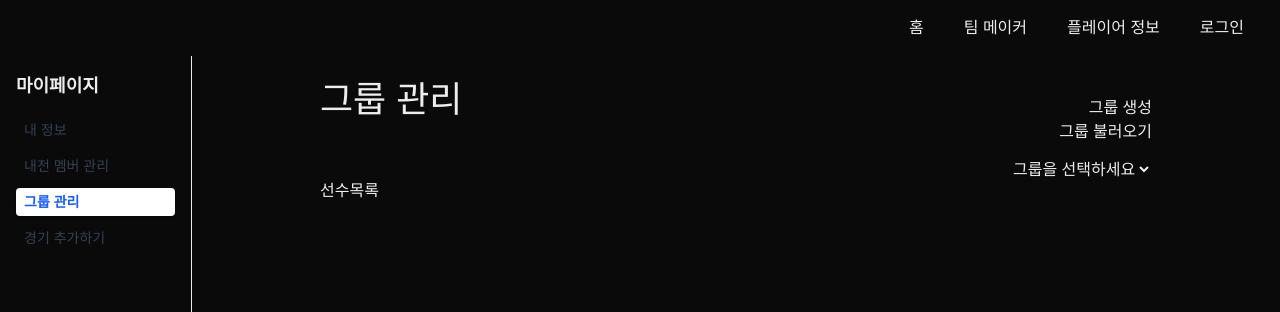
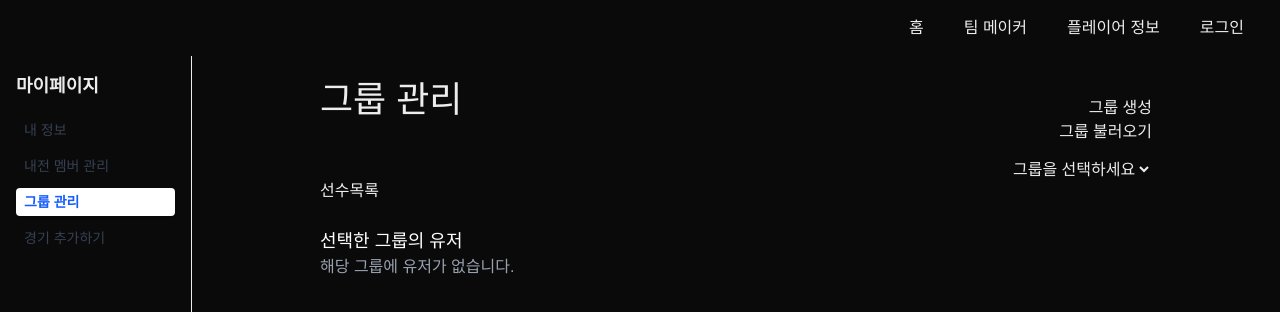
Before and after one commit to asdfqaz74/team-maker-ts, a Next.js app: page /mypage/group in a window 1280 px wide. Shown: the top 312 px of the page. Built offline with nearby package versions, Linux system fonts and the light colour scheme.

Commit message:
그룹 유저 목록 컴포넌트 추가: 선택한 그룹의 유저를 조회하여 표시하는 기능 구현

```diff
--- /dev/null
+++ b/app/mypage/group/GroupUserList.js
@@ -0,0 +1,46 @@
+"use client";
+
+import { useEffect, useState } from "react";
+import { useAtom } from "jotai";
+import { selectedGroupAtom } from "@/store/group";
+
+export default function GroupUserList() {
+  const [selectedGroup] = useAtom(selectedGroupAtom);
+  const [users, setUsers] = useState([]);
+
+  useEffect(() => {
+    const fetchUsers = async () => {
+      if (!selectedGroup) return;
+
+      const token = sessionStorage.getItem("token");
+      const response = await fetch(`/api/me/group/${selectedGroup}/users`, {
+        headers: {
+          Authorization: `Bearer ${token}`,
+        },
+      });
+
+      const data = await response.json();
+      if (response.ok) {
+        setUsers(data);
+      } else {
+        console.error("유저 불러오기 실패:", data.error);
+      }
+    };
+    fetchUsers();
+  }, [selectedGroup]);
+
+  return (
+    <div className="mt-6">
+      <h3 className="text-white text-lg">선택한 그룹의 유저</h3>
+      {users.length === 0 ? (
+        <p className="text-gray-400">해당 그룹에 유저가 없습니다.</p>
+      ) : (
+        <ul className="text-white">
+          {users.map((user) => (
+            <li key={user._id}>{user.name}</li>
+          ))}
+        </ul>
+      )}
+    </div>
+  );
+}
--- a/app/mypage/group/page.js
+++ b/app/mypage/group/page.js
@@ -5,6 +5,7 @@ import GroupList from "./GroupList";
 import { useAtom } from "jotai";
 import { groupListAtom } from "@/store/group";
 import PlayerList from "./PlayerList";
+import GroupUserList from "./GroupUserList";
 
 export default function GroupPage() {
   const [buttonClicked, setButtonClicked] = useState(false);
@@ -79,6 +80,7 @@ export default function GroupPage() {
       )}
       <GroupList />
       <PlayerList />
+      <GroupUserList />
     </>
   );
 }
```
